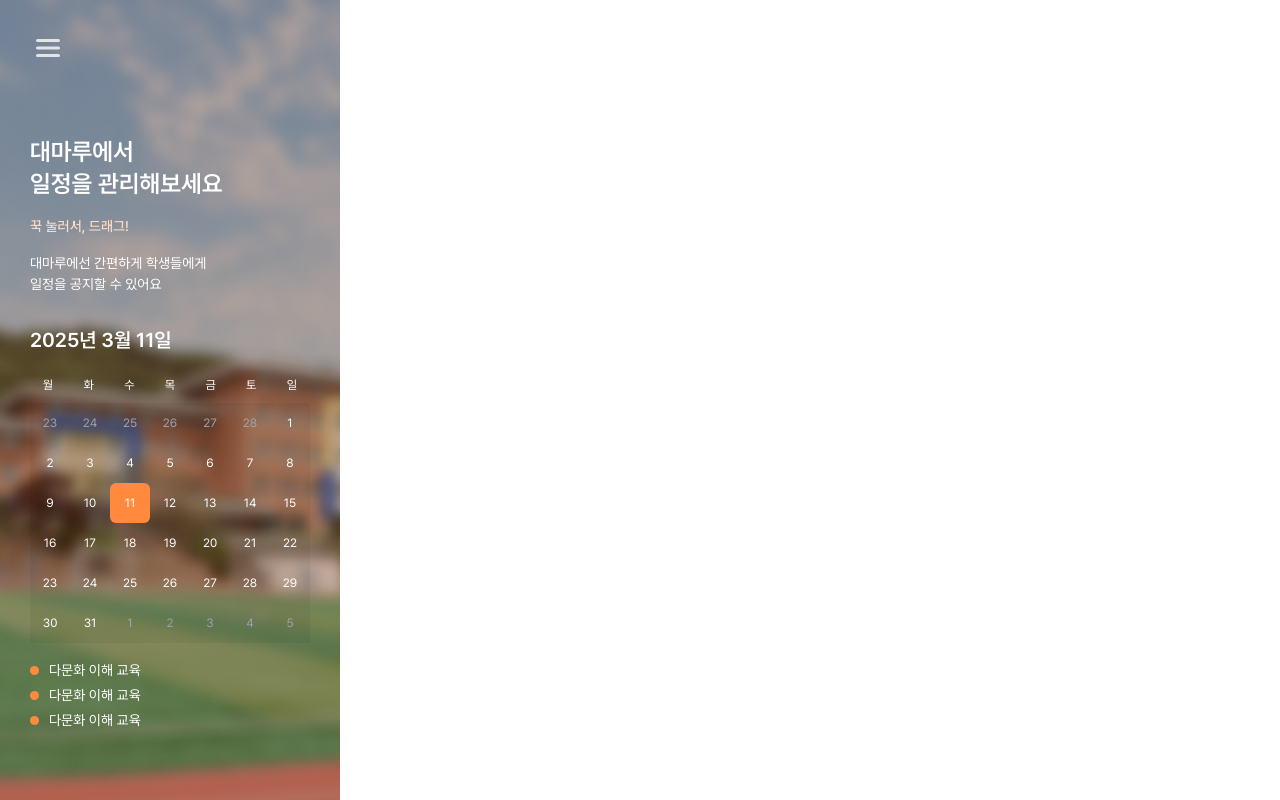
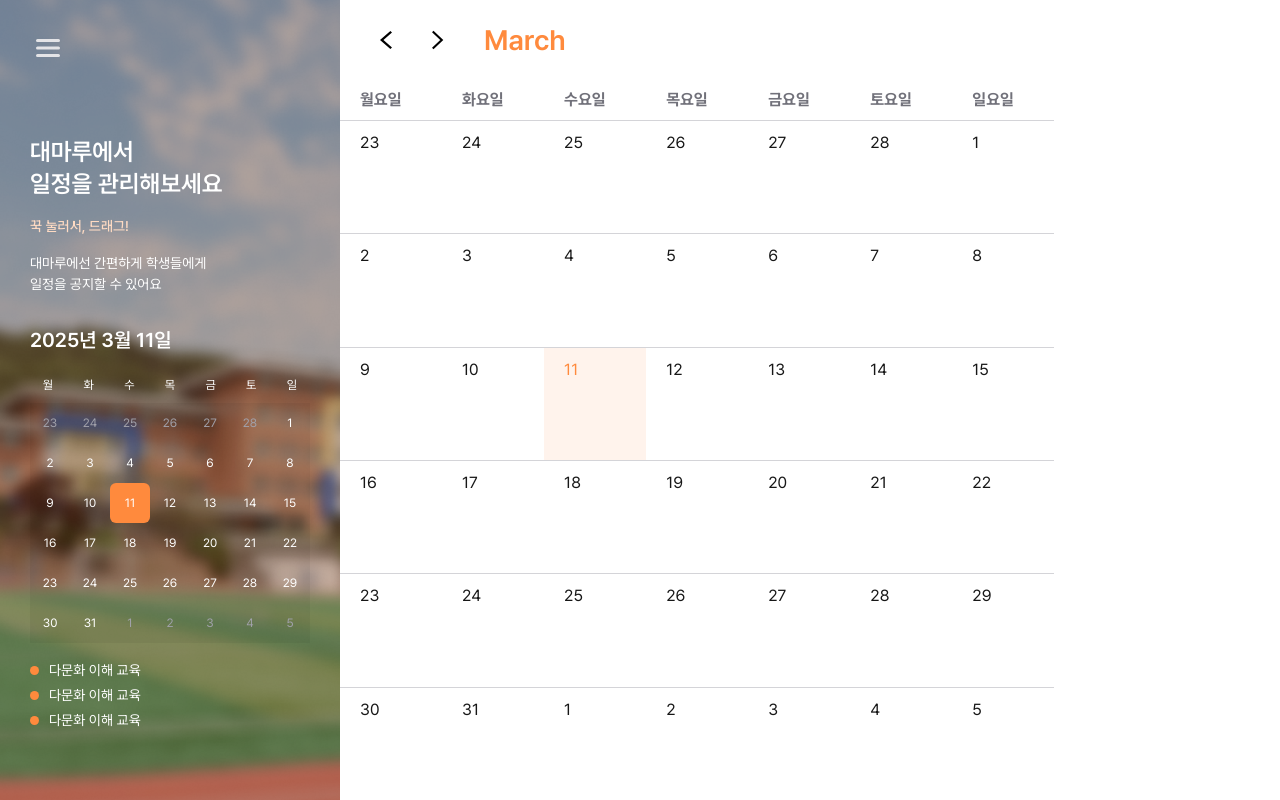
Before and after one commit to daemaru/daemaru-admin-frontend, a Next.js app: page / in a window 1280 px wide. Built offline with nearby package versions, Linux system fonts and the light colour scheme.

Commit message:
feat :: main calender publishing

```diff
--- a/src/app/page.tsx
+++ b/src/app/page.tsx
@@ -1,9 +1,75 @@
+"use client"
+
 import Sidebar from "@/components/sidebar/sidebar";
+import Image from "next/image";
+import GoNext from "../assets/imgs/nextMonth.svg";
+import GoLast from "../assets/imgs/lastMonth.svg";
+import { changeDate } from "@/utils/getCalender";
+import { useState } from "react";
+import React from "react";
 
 export default function Home() {
+  const today = new Date();
+  const [year] = useState<number>(today.getFullYear());
+  const [month] = useState<number>(today.getMonth() + 1);
+
+  const monthsInEnglish = [
+    "January", "February", "March", "April", "May", "June",
+    "July", "August", "September", "October", "November", "December"
+  ];
+  const daysOfWeek = ["월요일", "화요일", "수요일", "목요일", "금요일", "토요일", "일요일"];
+
+  const currentDate = today.getDate();
+  const weeks = changeDate(year, month);
+  const lastDayOfMonth = new Date(year, month, 0).getDate();
+
+  const getDate = (date: number) => {
+    const isPrevOrNextMonth = date <= 0 || date > lastDayOfMonth;
+    const isToday = date === currentDate;
+    return `
+      pt-[10px] pl-[20px] cursor-pointer border-t border-primary-gray-300
+      ${isPrevOrNextMonth ? "text-primary-gray-400 bg-primary-gray-50" : ""}
+      ${isToday ? "text-primary-orange-normal bg-primary-orange-light" : ""}
+    `;
+  };
+
   return (
-    <>
-      <Sidebar/>
-    </>
+    <div className="flex h-[100vh]">
+      <Sidebar />
+      <div className="flex flex-col w-full">
+        <div className="flex gap-[40px] h-[20%] items-center">
+          <Image
+            className="ml-[40px] w-[12px] cursor-pointer"
+            src={GoLast}
+            alt="<"
+          />
+          <Image className="w-[12px] cursor-pointer" src={GoNext} alt=">" />
+          <p className="text-[28px] font-semibold text-primary-orange-normal">
+            {monthsInEnglish[today.getMonth()]}
+          </p>
+        </div>
+        <div className="w-full flex">
+          <div className="w-[76%] grid grid-cols-7 grid-rows-[40px_auto]">
+            {daysOfWeek.map((day, index) => (
+              <div key={index} className="ml-[20px] font-bold text-primary-gray-500 flex items-center">
+                {day}
+              </div>
+            ))}
+            {weeks.map((week, weekIndex) => (
+              <React.Fragment key={weekIndex}>
+                {week.map((date, dateIndex) => (
+                  date > 0 && (
+                    <div key={dateIndex} className={getDate(date)}>
+                      {date}
+                    </div>
+                  )
+                ))}
+              </React.Fragment>
+            ))}
+          </div>
+          <div className="w-[24%] h-[90vh]"></div>
+        </div>
+      </div>
+    </div>
   );
 }
```
Also changed, not shown: src/assets/imgs/lastMonth.svg (added), src/assets/imgs/nextMonth.svg (added).
